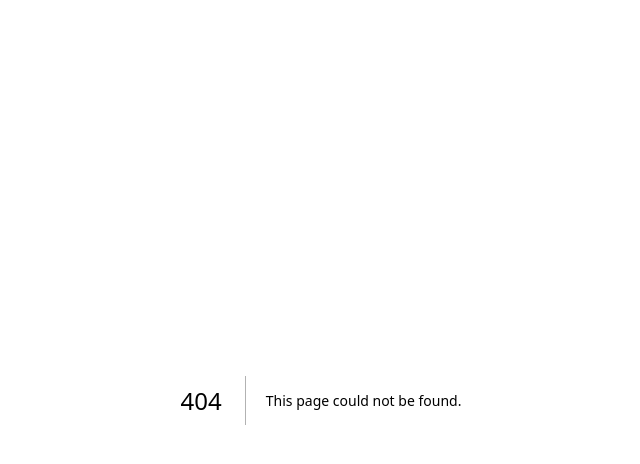
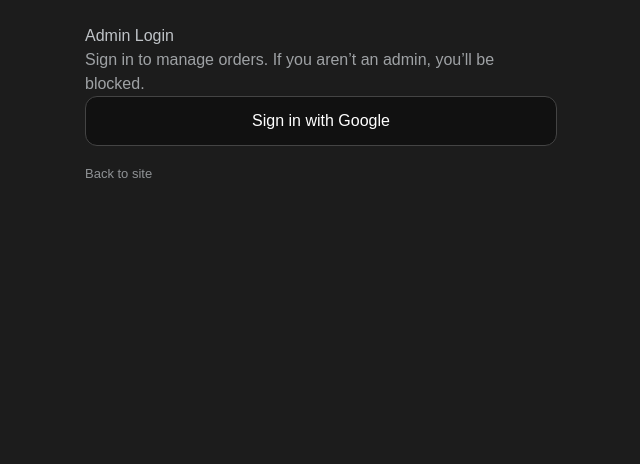
Before and after one commit to BraedenLyman/IronLeafEngravings, a Next.js app: page /admin/login in a window 1280 px wide. Before the commit this address had no page. Shown: the top 464 px of the page, without its empty margins (319-959 px from the left). Built offline with nearby package versions, Linux system fonts and the light colour scheme; no server answers.

Commit message:
updated admin page

```diff
--- /dev/null
+++ b/app/admin/login/page.tsx
@@ -0,0 +1,72 @@
+"use client";
+
+import { useState } from "react";
+import { auth } from "@/app/lib/firebaseClient";
+import { GoogleAuthProvider, signInWithPopup } from "firebase/auth";
+import Link from "next/link";
+
+
+export default function AdminLoginPage() {
+  const [loading, setLoading] = useState(false);
+  const [msg, setMsg] = useState<string>("");
+
+  async function signInGoogle() {
+  setLoading(true);
+  setMsg("");
+  try {
+    const provider = new GoogleAuthProvider();
+    const cred = await signInWithPopup(auth, provider);
+
+    const idToken = await cred.user.getIdToken(true);
+
+    const r = await fetch("/api/session", {
+      method: "POST",
+      headers: { "Content-Type": "application/json" },
+      body: JSON.stringify({ idToken }),
+    });
+
+    if (!r.ok) {
+      const data = await r.json().catch(() => ({}));
+      throw new Error(data?.error ?? "Failed to create session cookie");
+    }
+
+    window.location.href = "/admin/orders";
+  } catch (e: any) {
+    setMsg(e?.message ?? "Login failed");
+  } finally {
+    setLoading(false);
+  }
+}
+
+
+  return (
+    <main style={{ padding: 24, maxWidth: 520, margin: "0 auto" }}>
+      <h1>Admin Login</h1>
+      <p style={{ opacity: 0.8 }}>
+        Sign in to manage orders. If you aren’t an admin, you’ll be blocked.
+      </p>
+
+      <button
+        onClick={signInGoogle}
+        disabled={loading}
+        style={{
+          padding: "12px 14px",
+          borderRadius: 12,
+          border: "1px solid #444",
+          background: "#111",
+          color: "white",
+          cursor: "pointer",
+          width: "100%",
+        }}
+      >
+        {loading ? "Signing in..." : "Sign in with Google"}
+      </button>
+
+      {msg ? <p style={{ marginTop: 12, color: "#ffb4b4" }}>{msg}</p> : null}
+
+      <p style={{ marginTop: 18, opacity: 0.7, fontSize: 13 }}>
+        <Link href="/">Back to site</Link>
+      </p>
+    </main>
+  );
+}
--- a/app/admin/orders/page.tsx
+++ b/app/admin/orders/page.tsx
@@ -1,6 +1,7 @@
 import Image from "next/image";
 import { adminDb } from "@/app/lib/firebaseAdmin";
 import { requireAdmin } from "@/app/lib/adminGate";
+import { redirect } from "next/navigation";
 
 function money(cents: number) {
   return `$${(cents / 100).toFixed(2)}`;
@@ -25,14 +26,8 @@ async function updateOrderStatus(formData: FormData) {
 
 export default async function AdminOrdersPage() {
     const gate = await requireAdmin();
-  if (!gate.ok) {
-    return (
-      <main style={{ padding: 24 }}>
-        <h1>Not authorized</h1>
-        <p>You don’t have access to this page.</p>
-      </main>
-    );
-  }
+
+    if (!gate.ok) redirect("/admin/login");
 
     const snap = await adminDb
         .collection("orders")
--- /dev/null
+++ b/app/api/session/route.ts
@@ -0,0 +1,24 @@
+import { NextResponse } from "next/server";
+
+export async function POST(req: Request) {
+  const { idToken } = (await req.json()) as { idToken?: string };
+  if (!idToken) return NextResponse.json({ error: "Missing idToken" }, { status: 400 });
+
+  const res = NextResponse.json({ ok: true });
+
+  res.cookies.set("fb_token", idToken, {
+    httpOnly: true,
+    secure: process.env.NODE_ENV === "production",
+    sameSite: "lax",
+    path: "/",
+    maxAge: 60 * 60 * 24 * 7,
+  });
+
+  return res;
+}
+
+export async function DELETE() {
+  const res = NextResponse.json({ ok: true });
+  res.cookies.set("fb_token", "", { path: "/", maxAge: 0 });
+  return res;
+}
--- a/app/lib/firebaseClient.ts
+++ b/app/lib/firebaseClient.ts
@@ -1,5 +1,5 @@
-import { initializeApp, getApps, getApp } from "firebase/app";
-import { getFirestore } from "firebase/firestore";
+import { initializeApp, getApp, getApps } from "firebase/app";
+import { getAuth } from "firebase/auth";
 import { getStorage } from "firebase/storage";
 
 const firebaseConfig = {
@@ -11,7 +11,6 @@ const firebaseConfig = {
   appId: process.env.NEXT_PUBLIC_FIREBASE_APP_ID!,
 };
 
-const app = getApps().length ? getApp() : initializeApp(firebaseConfig);
-
-export const db = getFirestore(app);
+export const app = getApps().length ? getApp() : initializeApp(firebaseConfig);
+export const auth = getAuth(app);
 export const storage = getStorage(app);
```
Lines whose indentation alone changed are shown as unchanged.
